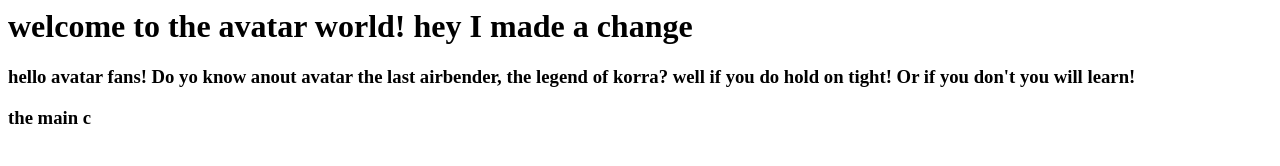
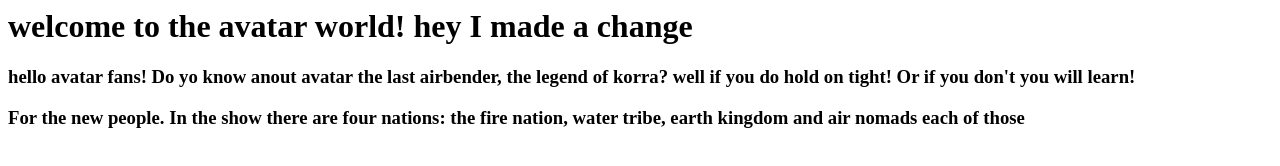
Before and after one commit to yo-yomarco/avatar-fans, a plain HTML site: page index.html in a window 1280 px wide. Drawn offline with Linux system fonts and the light colour scheme.

Commit message:
Update index.html

```diff
--- a/index.html
+++ b/index.html
@@ -2,7 +2,7 @@
 
 <body>
 
-  <h1> welcome to the avatar world! hey I made a change </h1>
+                                             <h1> welcome to the avatar world! hey I made a change </h1>
 
   <h3> hello avatar fans! Do yo know anout avatar the last airbender, the legend of korra? well if you do hold on tight! Or if you don't you will learn!</h3>
-<h3> the main c
+  <h3> For the new people. In the show there are four nations: the fire nation, water tribe, earth kingdom and air nomads each of those
```
